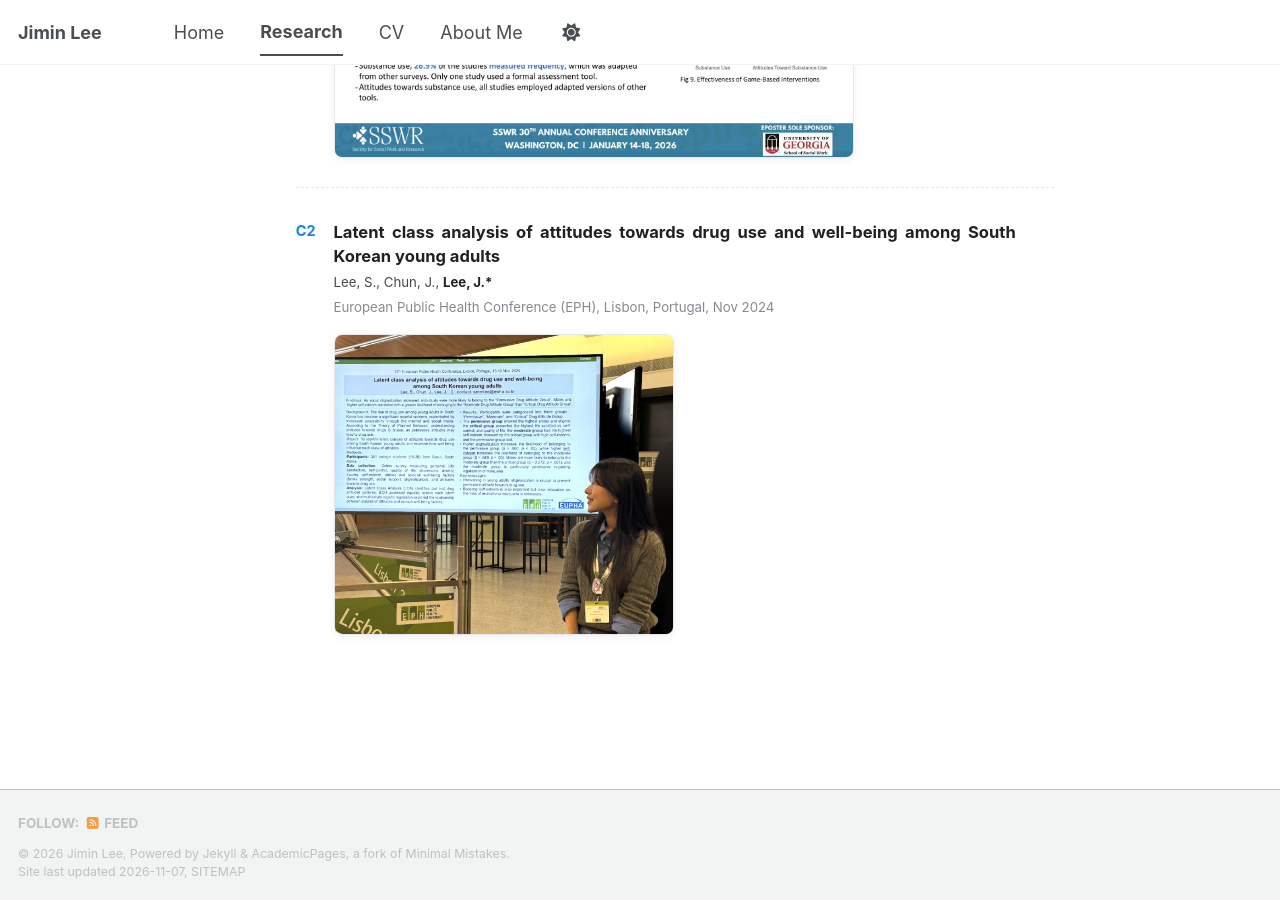
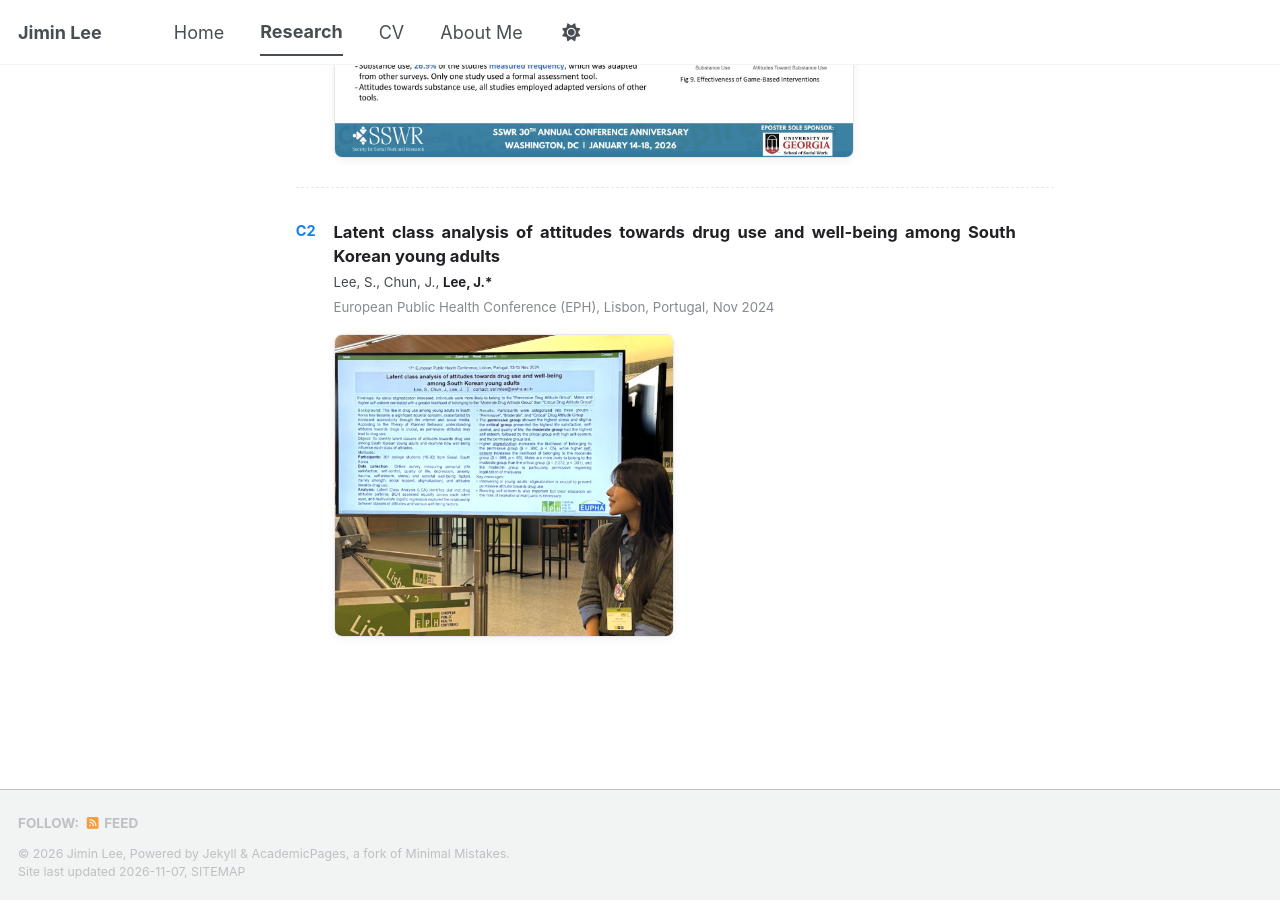
Before and after one commit to jiminlee-research/jiminlee-research.github.io, a Jekyll site: the page built from _pages/publications.html, in a window 1280 px wide and 900 px high, scrolled down 3302 px. Built offline with Jekyll 4.4.1, drawn with Linux system fonts in a browser that asks for light colours; a style sheet for code colours, icons or effects is not loaded.

Commit message:
Use user-provided EPH photo crop
Co-Authored-By: Claude Opus 5.5 <noreply@anthropic.com>
Claude-Session: https://claude.ai/code/session_01PcjxNfDHwsJtJ6agebrJHV

```diff
--- a/_data/publications.yml
+++ b/_data/publications.yml
@@ -59,7 +59,7 @@
 
 - type: presentation
   title: "Latent class analysis of attitudes towards drug use and well-being among South Korean young adults"
-  image: /images/pubs/eph-lisbon-presenting-v3.jpg
+  image: /images/pubs/eph-lisbon-presenting-v4.jpg
   image_size: small
   authors: ["Lee, S.", "Chun, J.", "Lee, J.*"]
   venue: "European Public Health Conference (EPH), Lisbon, Portugal"
```
Also changed, not shown: images/pubs/eph-lisbon-presenting-v3.jpg (deleted), images/pubs/eph-lisbon-presenting-v4.jpg (added).
